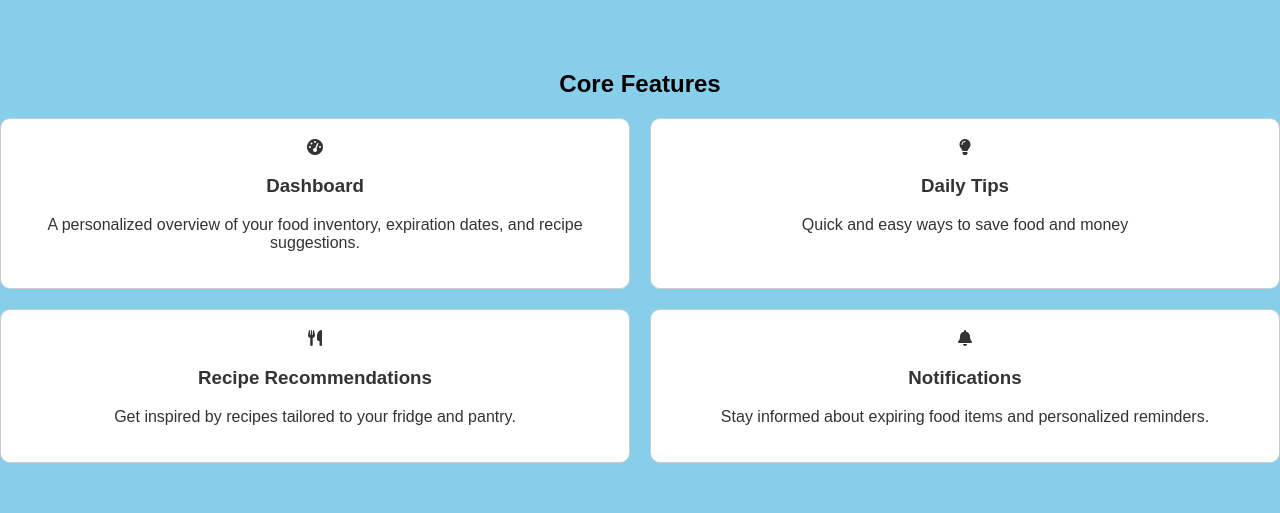
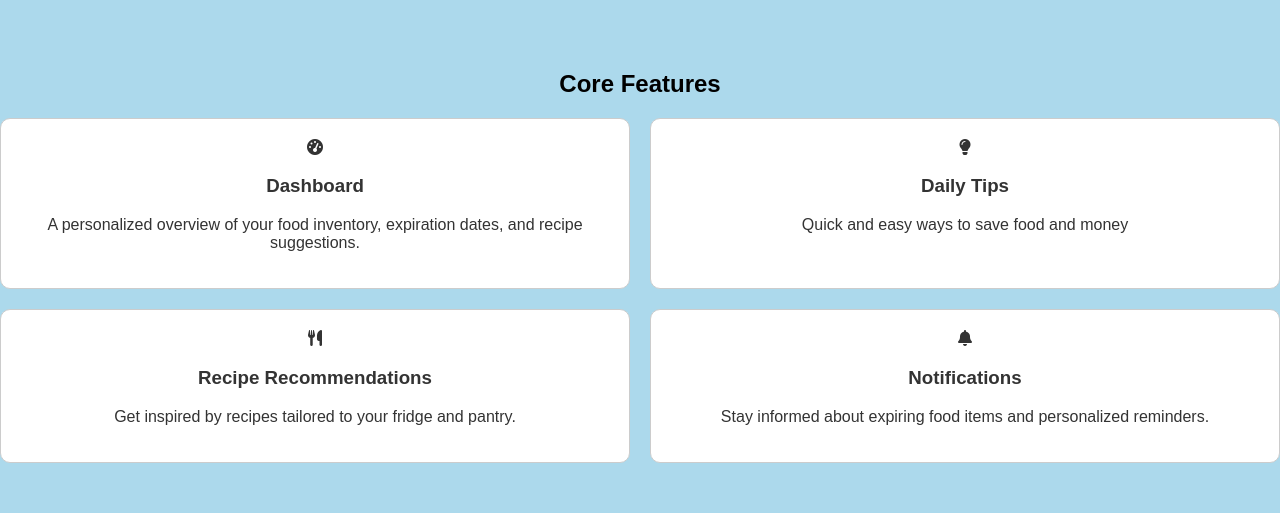
Before and after one commit to alappiah/SavvySaver, a PHP site: page /Homepage.html in a window 1280 px wide. Shown: the part 781-1294 px from the top of the page. Run offline with PHP 8.4, Linux system fonts and the light colour scheme.

Commit message:
Update Homepage.css
color change

```diff
--- a/Homepage.css
+++ b/Homepage.css
@@ -106,7 +106,7 @@ header .search-bar button {
 /* Features section styles */
 .features {
     padding: 50px 0;
-    background-color: #87ceeb;
+    background-color: #ACD9EC;
 }
 
 .core-features-heading {
```
